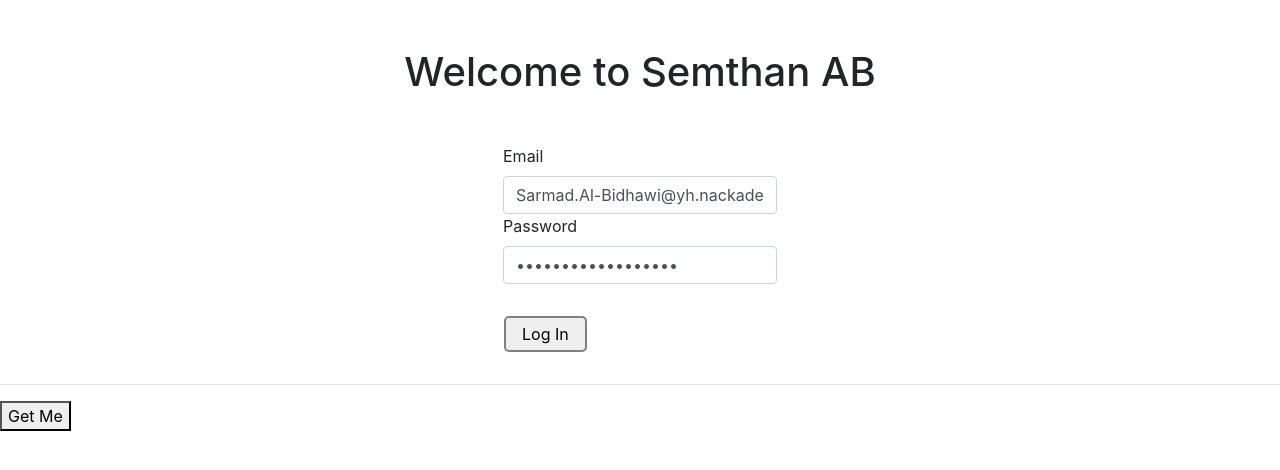
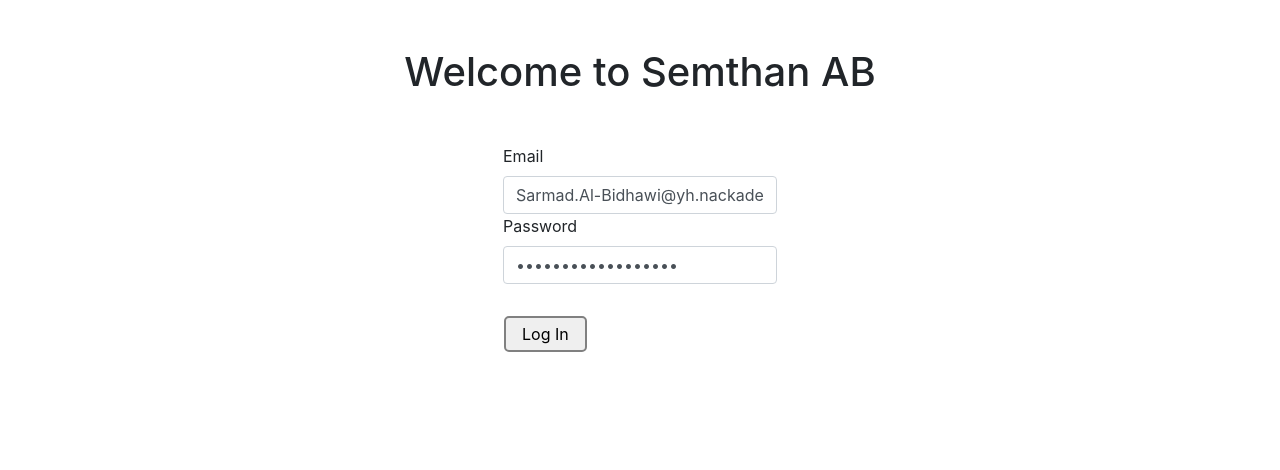
Before and after one commit to Semthan/customer_app, a React (Create React App) app: page / in a window 1280 px wide. Shown: the top 470 px of the page. Built offline with nearby package versions, Linux system fonts and the light colour scheme.

Commit message:
moved userData function

```diff
--- a/src/App.js
+++ b/src/App.js
@@ -1,53 +1,55 @@
-import React, {useState} from 'react'
-import {Switch, Route, Link} from 'react-router-dom'
-import CustomerCreatePage from './pages/CustomerCreatePage';
-import CustomerDetailPage from './pages/CustomerDetailPage';
-import CustomerUpdatePage from './pages/CustomerUpdatePage';
-import HomePage from './pages/HomePage';
-import LoginPage from './pages/LoginPage';
+import React, { useState } from "react";
+import { Switch, Route, Link } from "react-router-dom";
+import CustomerCreatePage from "./pages/CustomerCreatePage";
+import CustomerDetailPage from "./pages/CustomerDetailPage";
+import CustomerUpdatePage from "./pages/CustomerUpdatePage";
+import HomePage from "./pages/HomePage";
+import LoginPage from "./pages/LoginPage";
+
+import { dataContext } from "./Context/DataContext";
 
 function App() {
+  const [userData, setUserData] = useState(null);
+  const [customerList, setCustomerList] = useState(null);
 
 
-  function getMe(){
-    const url = "https://frebi.willandskill.eu/api/v1/me/"
-    const token = localStorage.getItem("WEBB20")
+  function fetchCustomerData() {
+    const url = "https://frebi.willandskill.eu/api/v1/customers/";
+    const token = localStorage.getItem("WEBB20");
     fetch(url, {
       headers: {
         "Content-Type": "application/json",
-        "Authorization": `Bearer ${token}`
-      }
+        Authorization: `Bearer ${token}`,
+      },
     })
-    .then(res => res.json())
-    .then(data => console.log(data))
+      .then((res) => res.json())
+      .then((data) => setCustomerList(data.results));
   }
 
   return (
     <div>
-
+        <dataContext.Provider value={{customerList, setCustomerList, fetchCustomerData}}>
           <Switch>
             <Route path="/home">
-          <HomePage/>
+              <HomePage />
             </Route>
 
             <Route path="/customers/create">
-          <CustomerCreatePage/>
+              <CustomerCreatePage />
             </Route>
 
-        <Route path="/customers/:id/edit" component={CustomerUpdatePage}>
+            <Route
+              path="/customers/:id/edit"
+              component={CustomerUpdatePage}
+            ></Route>
 
-        </Route>
-
-        <Route path="/customers/:id" component={CustomerDetailPage}>
-        </Route>
+            <Route path="/customers/:id" component={CustomerDetailPage}></Route>
 
             <Route path="/">
-          <LoginPage/>
+              <LoginPage />
             </Route>
           </Switch>
-
-      <hr/>
-      <button onClick={getMe}>Get Me</button>
+        </dataContext.Provider>
     </div>
   );
 }
```
Lines whose indentation alone changed are shown as unchanged.
